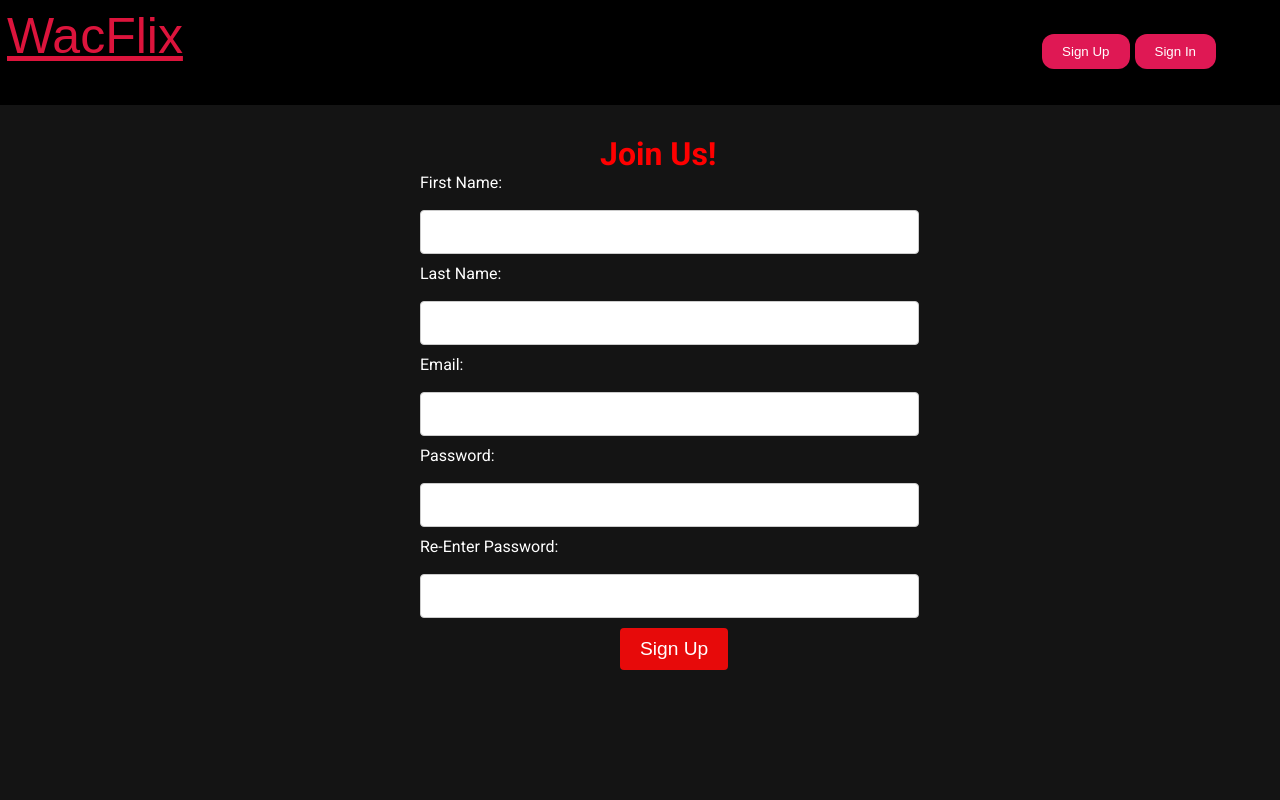
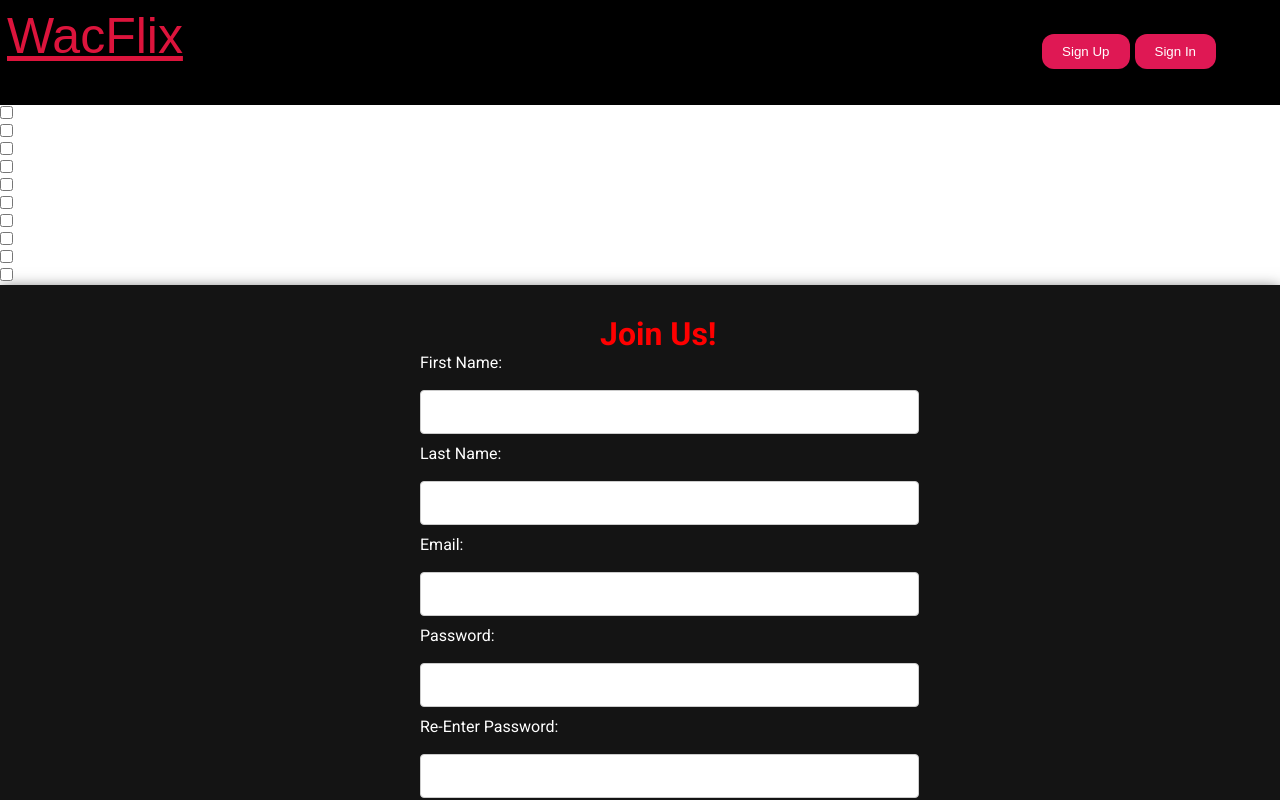
Before and after one commit to 233yeah/Assignment-6, a React (Vite) app: page /register in a window 1280 px wide. Shown: the top 800 px of the page. Built offline with nearby package versions, Linux system fonts and the light colour scheme.

Commit message:
context folder created

```diff
--- a/package.json
+++ b/package.json
@@ -11,6 +11,7 @@
   },
   "dependencies": {
     "axios": "^1.7.8",
+    "immutable": "^5.0.3",
     "react": "^18.3.1",
     "react-dom": "^18.3.1",
     "react-router": "^7.0.1",
--- a/src/views/RegisterView.jsx
+++ b/src/views/RegisterView.jsx
@@ -2,6 +2,7 @@ import "./RegisterView.css";
 import Header from "../components/Header";
 import Footer from "../components/Footer";
 import { useState } from "react";
+import { useNavigate } from "react-router-dom";
 
 function RegisterView() {
     const [firstName, setFirstName] = useState("");
@@ -9,23 +10,55 @@ function RegisterView() {
     const [email, setEmail] = useState("");
     const [password, setPassword] = useState("");
     const [rePassword, setRePassword] = useState("");
+    const genres = [
+        { checked: false, genre: 'Action' },
+        { checked: false, genre: 'Adventure' },
+        { checked: false, genre: 'Animation' },
+        { checked: false, genre: 'Comedy' },
+        { checked: false, genre: 'Music' },
+        { checked: false, genre: 'Horror' },
+        { checked: false, genre: 'Mystery' },
+        { checked: false, genre: 'Fantasy' },
+        { checked: false, genre: 'Thriller' },
+        { checked: false, genre: 'Western' }
+    ];
+    const navigate = useNavigate();
+
+    function register(event){
+        event.preventDefault();
+        console.log(password);
+        if (password === rePassword) {
+            navigate(`/movie/genre/28`);
+        } else {
+            alert("passwords don't match");
+        }
+    }
 
     return (
         <div>
             <Header />
+            <div>
+                {
+                    genres.map((item, i) =>
+                        <div key={i}>
+                            <input type="checkbox" onChange={(e) => handleCheckBox(e, i)}>{item.genres}</input>
+                        </div>
+                    )
+                }
+            </div>
             <div className="register-container">
                 <h className="register-title">Join Us!</h>
-                <form className="register-form" onSubmit={(event) => { login(event) }}>
+                <form className="register-form" onSubmit={(event) => { register(event) }}>
                     <label className="register-text">First Name:</label>
                     <input type="text" className="register-inputs" value={firstName} onChange={(event) => { setFirstName(event.target.value) }} required />
                     <label className="register-text">Last Name:</label>
                     <input type="text" className="register-inputs" value={lastName} onChange={(event) => { setLastName(event.target.value) }} required />
                     <label className="register-text">Email:</label>
-                    <input type="text" className="register-inputs" value={email} onChange={(event) => { setEmail(event.target.value) }} required />
+                    <input type="email" className="register-inputs" value={email} onChange={(event) => { setEmail(event.target.value) }} required />
                     <label className="register-text">Password:</label>
-                    <input type="text" className="register-inputs" value={password} onChange={(event) => { setPassword(event.target.value) }} required />
+                    <input type="password" className="register-inputs" value={password} onChange={(event) => { setPassword(event.target.value) }} required />
                     <label className="register-text">Re-Enter Password:</label>
-                    <input type="text" className="register-inputs" value={rePassword} onChange={(event) => { setRePassword(event.target.value) }} required />
+                    <input type="password" className="register-inputs" value={rePassword} onChange={(event) => { setRePassword(event.target.value) }} required />
                     <button className="register-button">Sign Up</button>
                 </form>
             </div>
```
Also changed, not shown: src/context/index.jsx (added, +22 -0 lines), 1 other file (tests, documents, lock files or other folders).
